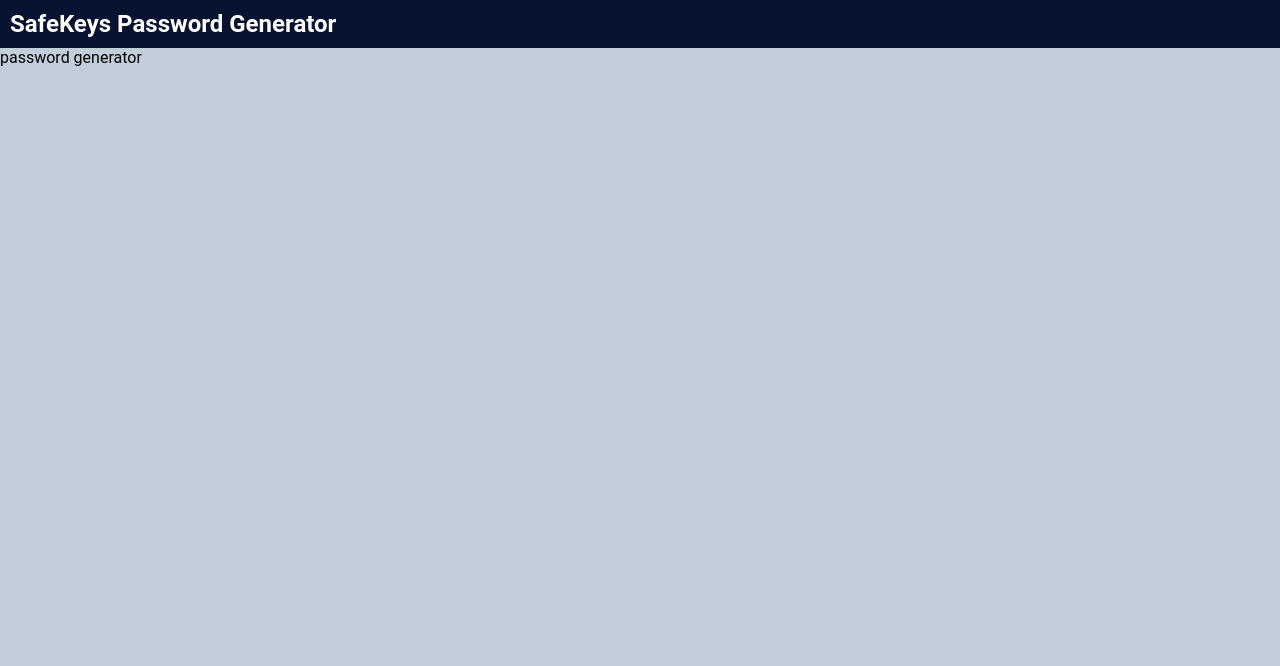
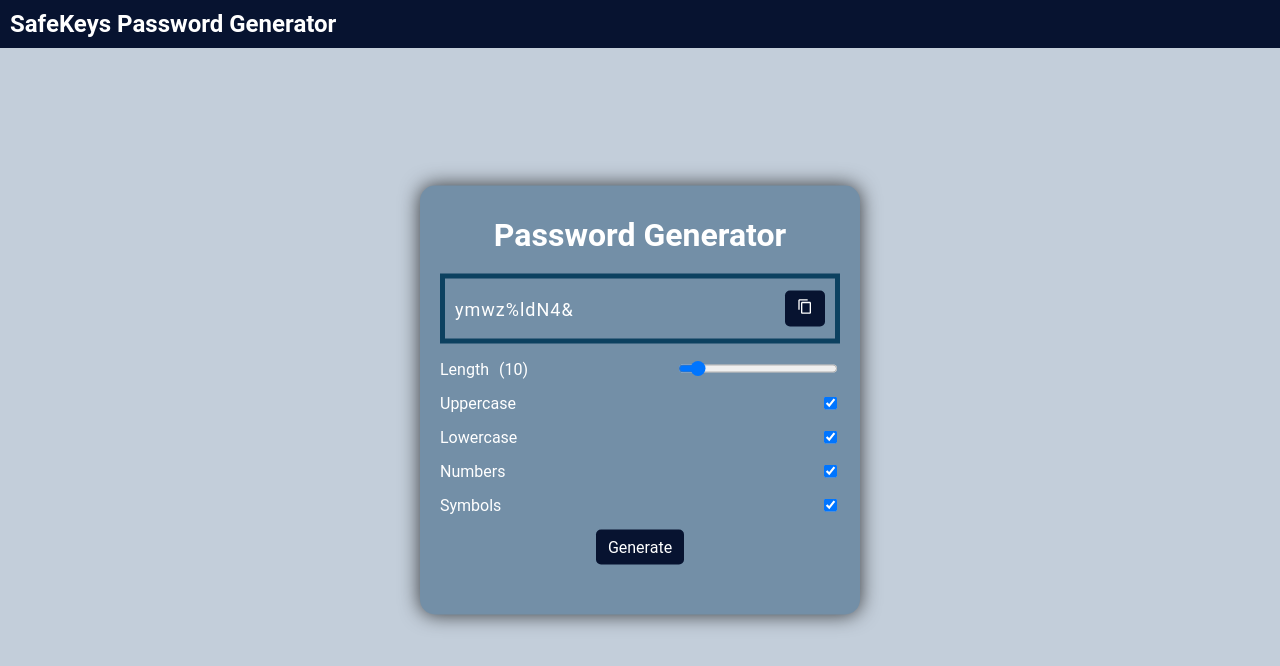
Before and after one commit to arahman01/my-app, a React (Create React App) app: page / in a window 1280 px wide. Shown: the top 666 px of the page. Built offline with nearby package versions, Linux system fonts and the light colour scheme.

Commit message:
base project

```diff
--- a/package.json
+++ b/package.json
@@ -12,6 +12,7 @@
     "@types/react-dom": "^18.2.21",
     "react": "^18.2.0",
     "react-dom": "^18.2.0",
+    "react-icons": "^5.0.1",
     "react-scripts": "^5.0.1",
     "typescript": "^4.9.5",
     "web-vitals": "^2.1.4"
--- a/src/App.css
+++ b/src/App.css
@@ -1,7 +1,2 @@
 .App {
-  display: flex;
-  justify-content: center;
-  align-items: center;
-  text-align: center;
-  background-color: aquamarine;
 }
--- a/src/App.tsx
+++ b/src/App.tsx
@@ -6,16 +6,12 @@ import Header from "./components/Header";
 const App = () => {
   return (
     <div>
-      <div>
-        <Header title="SafeKeys Password Generator"></Header>
-      </div>
-      <div>
+      <Header title="SafeKeys Password Generator"></Header>
+      <main>
         <PasswordGenerator />
-      </div>
+      </main>
     </div>
   );
-
-  //<div className="App">password generator</div>;
 };
 
 export default App;
--- /dev/null
+++ b/src/components/PasswordGenerator.module.css
@@ -0,0 +1,65 @@
+.container {
+  position: absolute;
+  top: 50%;
+  left: 50%;
+  transform: translate(-50%, -50%);
+  width: 25rem;
+  height: auto;
+  padding: 20px 20px 50px;
+  border-radius: 15px;
+  background-color: var(--primary-2);
+  box-shadow: 0px 0px 20px 0px rgba(0, 0, 0, 0.75);
+}
+
+.container h2 {
+  margin: 10px 0 20px;
+  color: var(--primary-white);
+  text-align: center;
+  font-size: var(--size-8);
+}
+
+.passwordField {
+  /* background-color: var(--primary-3); */
+  display: flex;
+  justify-content: space-between;
+  align-items: center;
+  position: relative;
+  font-size: 18px;
+  letter-spacing: 1px;
+  padding: 12px 10px;
+  min-height: 60px;
+  width: 100%;
+  box-sizing: border-box;
+  border: 5px solid var(--primary-3);
+  color: var(--primary-white);
+}
+
+.btn {
+  border: none;
+  background-color: var(--primary-4);
+  color: var(--primary-white);
+  font-size: 1rem;
+  padding: 8px 12px;
+  border-radius: 5px;
+}
+
+.centerButton {
+  display: flex;
+  justify-content: center;
+}
+
+.option {
+  color: var(--primary-white);
+  display: flex;
+  justify-content: space-between;
+  align-items: center;
+  margin: 15px 0;
+}
+
+.passValue {
+  margin-left: 10px;
+}
+
+input[type="range"] {
+  width: 40%;
+}
--- a/src/components/PasswordGenerator.tsx
+++ b/src/components/PasswordGenerator.tsx
@@ -1,19 +1,135 @@
-import React, { useState } from "react";
+import React, { useState, useEffect } from "react";
 import {
   PasswordProps,
   initialValues,
-  generatePassword,
   generatePassword2,
+  minPasswordLength,
+  maxPasswordLength,
 } from "../utility/utility";
+import styles from "./PasswordGenerator.module.css";
+import { MdContentCopy } from "react-icons/md";
 
 const PasswordGenerator = () => {
   const [generatedPassword, setGeneratedPassword] = useState<string>("");
   const [passwordProps, setPasswordProps] =
     useState<PasswordProps>(initialValues);
 
-  console.log("generatePassword0", generatePassword(initialValues));
-  console.log("generatePassword1", generatePassword2(initialValues));
-  return <div>password generator</div>;
+  useEffect(() => {
+    const newPassword = generatePassword2(initialValues);
+    setGeneratedPassword(newPassword);
+  }, []);
+
+  const handleGenerateClick = () => {
+    const newPassword = generatePassword2(passwordProps);
+    setGeneratedPassword(newPassword);
+  };
+
+  const copyPassword = () => {
+    return;
+  };
+
+  const handleChange = (
+    event: React.ChangeEvent<HTMLInputElement | HTMLSelectElement>
+  ) => {
+    const { name, value, type } = event.target;
+    let newValue: boolean | number | string =
+      type === "checkbox" ? (event.target as HTMLInputElement).checked : value;
+    if (type === "range") {
+      newValue = parseInt(value);
+    }
+    setPasswordProps((prevState) => ({
+      ...prevState,
+      [name]: newValue,
+    }));
+    const newPassword = generatePassword2({
+      ...passwordProps,
+      [name]: newValue,
+    });
+    setGeneratedPassword(newPassword);
+  };
+
+  return (
+    <div className={styles.container}>
+      <h2>Password Generator</h2>
+      <div className={styles.passwordField}>
+        <span id="password">{generatedPassword}</span>
+        <button
+          className={styles.btn}
+          id="clipboard"
+          title="Copy"
+          onClick={copyPassword}
+        >
+          <MdContentCopy />
+        </button>
+      </div>
+      <form>
+        <div className={styles.options}>
+          <div className={styles.option}>
+            <label>
+              Length
+              <span
+                className={styles.passValue}
+              >{`(${passwordProps.length})`}</span>
+            </label>
+            <input
+              type="range"
+              name="length"
+              min={minPasswordLength}
+              max={maxPasswordLength}
+              value={passwordProps.length}
+              onChange={handleChange}
+            />
+          </div>
+          <div className={styles.option}>
+            <label>Uppercase</label>
+            <input
+              type="checkbox"
+              name="includeUpperCase"
+              checked={passwordProps.includeUpperCase}
+              onChange={handleChange}
+            />
+          </div>
+          <div className={styles.option}>
+            <label>Lowercase</label>
+            <input
+              type="checkbox"
+              name="includeLowerCase"
+              checked={passwordProps.includeLowerCase}
+              onChange={handleChange}
+            />
+          </div>
+          <div className={styles.option}>
+            <label>Numbers</label>
+            <input
+              type="checkbox"
+              name="includeNumber"
+              checked={passwordProps.includeNumber}
+              onChange={handleChange}
+            />
+          </div>
+          <div className={styles.option}>
+            <label>Symbols</label>
+            <input
+              type="checkbox"
+              name="includeSymbols"
+              checked={passwordProps.includeSymbols}
+              onChange={handleChange}
+            />
+          </div>
+        </div>
+
+        <div className={styles.centerButton}>
+          <button
+            type="button"
+            className={styles.btn}
+            onClick={handleGenerateClick}
+          >
+            Generate
+          </button>
+        </div>
+      </form>
+    </div>
+  );
 };
 
 export default PasswordGenerator;
--- a/src/utility/utility.ts
+++ b/src/utility/utility.ts
@@ -16,7 +16,8 @@ const initialValues: PasswordProps = {
 };
 // END - TYPES
 
-const maxPasswordLength: number = 128;
+const minPasswordLength: number = 5;
+const maxPasswordLength: number = 64;
 const lowerCasedAlphabets = [..."abcdefghijklmnopqrstuvwxyz".split("")];
 const upperCasedAlphabets = lowerCasedAlphabets.map((alphabet) =>
   alphabet.toUpperCase()
@@ -102,6 +103,7 @@ const generatePassword2 = (options: Partial<PasswordProps>): string => {
 
 export {
   initialValues,
+  minPasswordLength,
   maxPasswordLength,
   generatePassword,
   generatePassword2,
```
Also changed, not shown: public/manifest.json, 1 other file (tests, documents, lock files or other folders).
